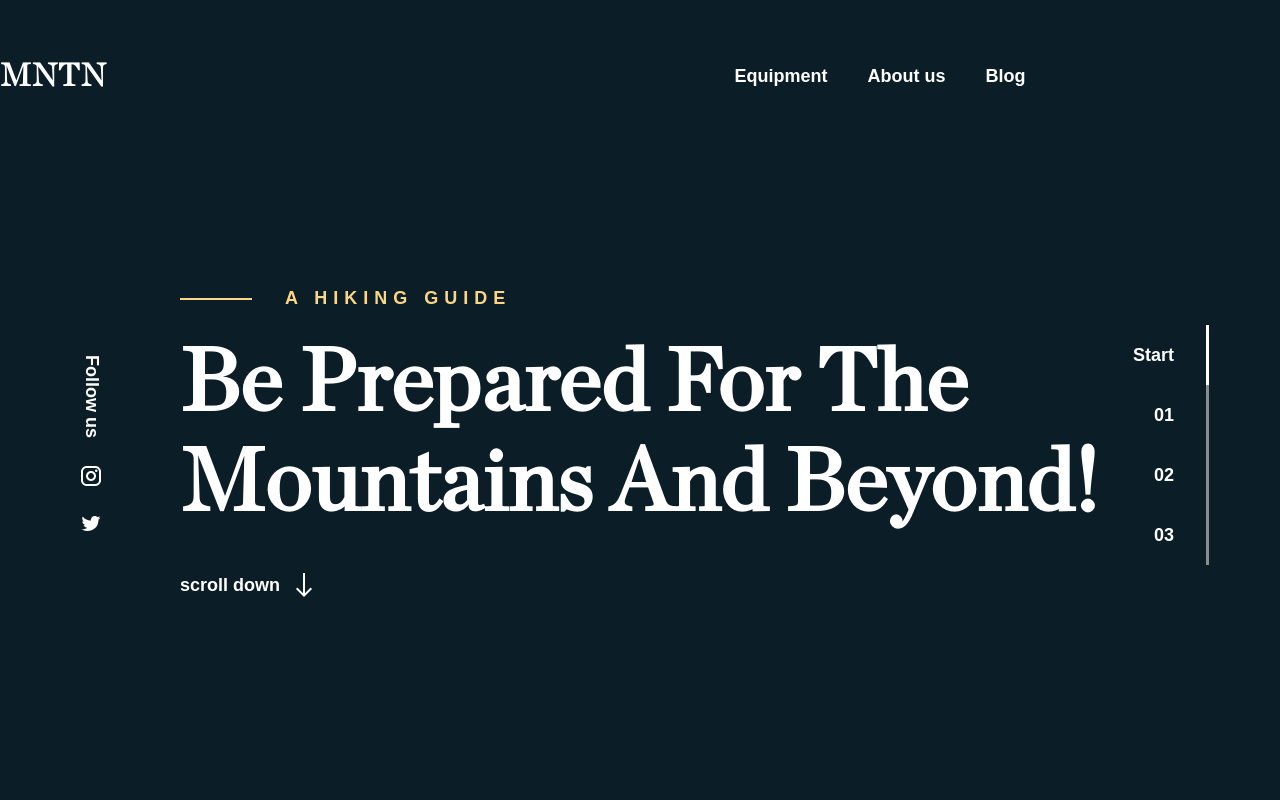
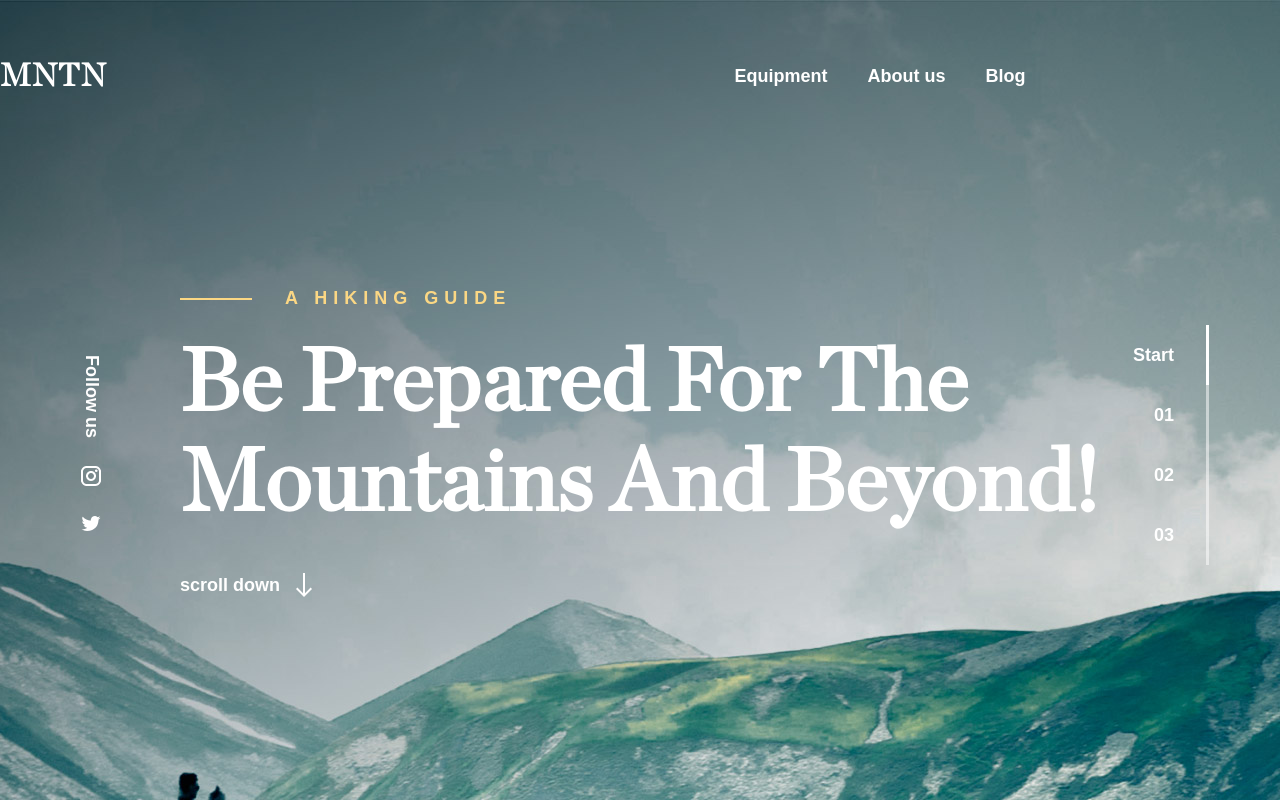
Before and after one commit to qostua/MNTN, a website: page src/index.html in a window 1280 px wide. Shown: the top 800 px of the page. Drawn offline with nearby package versions, Linux system fonts and the light colour scheme; files that its build step writes are made by us from their sources; files whose address does not match are found by name; a web font is replaced by a local one.

Commit message:
Добавил ретиновый фон

```diff
--- a/src/scss/page.scss
+++ b/src/scss/page.scss
@@ -6,6 +6,12 @@
   font-size: 18px;
 
   background-color: $dark-color;
+  background-image: url(../img/main-background@1x.jpg);
+  background-repeat: no-repeat;
+  background-position: top;
+  @media (min-resolution: 144dpi), (min-resolution: 1.5dppx) {
+    background-image: url(../img/main-background@2x.jpg);
+  }
 
   color: white;
 }
```
Also changed, not shown: src/img/main-background@1x.jpg (added), 1 other file.
